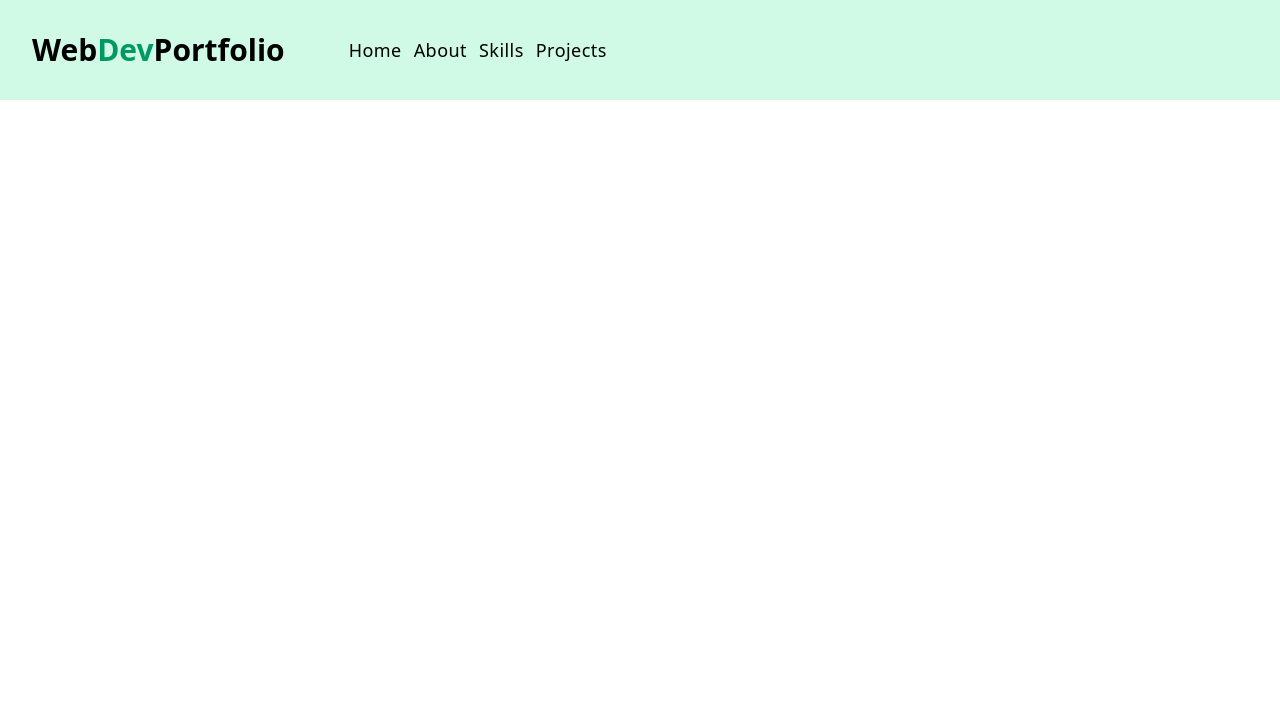
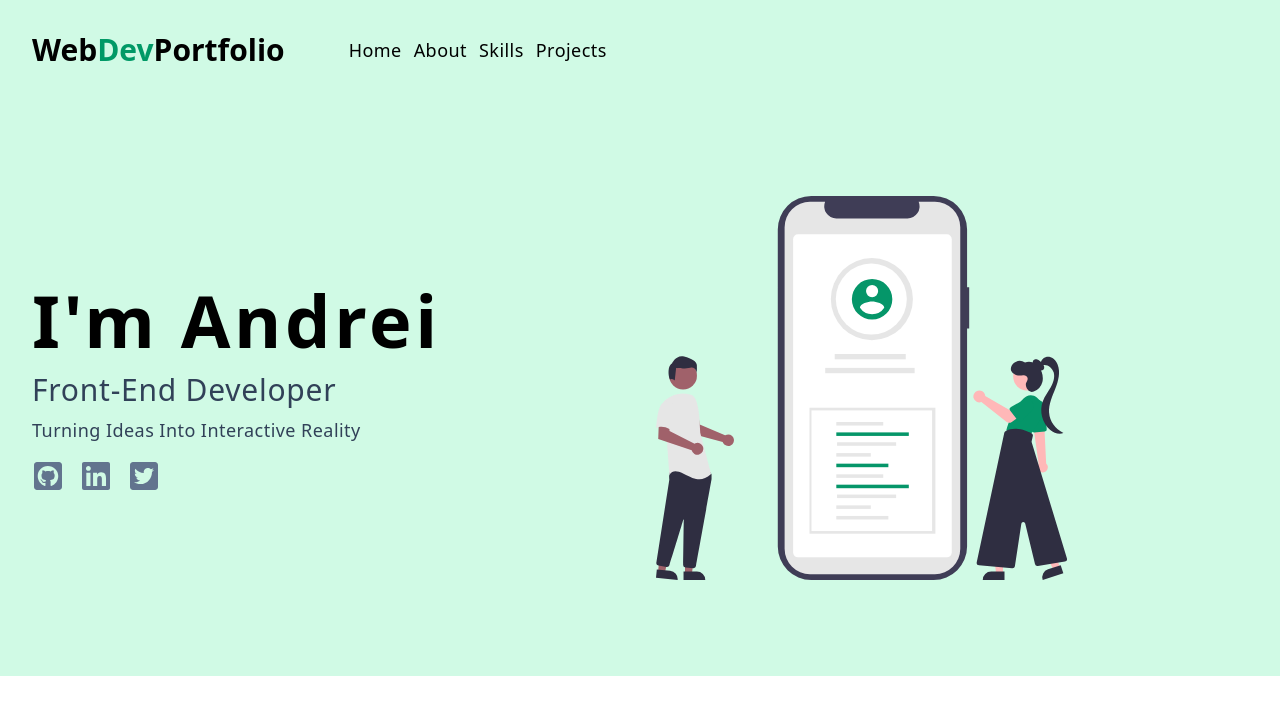
Before and after one commit to SimAndrew/webDevPortfolio-reactjs, a React (Vite) app: page / in a window 1280 px wide. Shown: the top 714 px of the page. Built offline with nearby package versions, Linux system fonts and the light colour scheme.

Commit message:
feat: add Hero component and integrate it into App

```diff
--- a/src/App.jsx
+++ b/src/App.jsx
@@ -1,9 +1,11 @@
 import Navbar from './components/Navbar.jsx';
+import Hero from './components/Hero.jsx';
 
 function App() {
 	return (
 		<>
 			<Navbar />
+			<Hero />
 		</>
 	);
 }
--- /dev/null
+++ b/src/components/Hero.jsx
@@ -0,0 +1,40 @@
+import heroImg from '../assets/hero.svg';
+import { FaGithubSquare, FaLinkedin, FaTwitterSquare } from 'react-icons/fa';
+
+const Hero = () => {
+	return (
+		<div className="bg-emerald-100 py-24">
+			<div className="align-element grid md:grid-cols-2 items-center gap-8">
+				<article>
+					<h1 className="text-7xl font-bold tracking-wider">I'm Andrei</h1>
+
+					<p className="mt-4 text-3xl text-slate-700 capitalize tracking-wide">
+						Front-End Developer
+					</p>
+
+					<p className="mt-2 text-lg text-slate-700 capitalize tracking-wide">
+						turning ideas into interactive reality
+					</p>
+
+					<div className="flex gap-x-4 mt-4">
+						<a href="#">
+							<FaGithubSquare className="h-8 w-8 text-slate-500 hover:text-black duration-300" />
+						</a>
+						<a href="#">
+							<FaLinkedin className="h-8 w-8 text-slate-500 hover:text-black duration-300" />
+						</a>
+						<a href="#">
+							<FaTwitterSquare className="h-8 w-8 text-slate-500 hover:text-black duration-300" />
+						</a>
+					</div>
+				</article>
+
+				<article className="hidden md:block">
+					<img src={heroImg} alt="hero section" className="h-80 lg:h-96" />
+				</article>
+			</div>
+		</div>
+	);
+};
+
+export default Hero;
--- a/src/components/Navbar.jsx
+++ b/src/components/Navbar.jsx
@@ -3,7 +3,7 @@
 const Navbar = () => {
 	return (
 		<nav className="bg-emerald-100">
-			<div className="mx-auto max-w-7xl px-8 py-4 flex flex-col sm:flex-row sm:gap-x-16 sm:items-center sm:py-8">
+			<div className="align-element py-4 flex flex-col sm:flex-row sm:gap-x-16 sm:items-center sm:py-8">
 				<h2 className="text-3xl font-bold">
 					Web<span className="text-emerald-600">Dev</span>Portfolio
 				</h2>
--- a/src/index.css
+++ b/src/index.css
@@ -1 +1,7 @@
 @import 'tailwindcss';
+
+@layer components {
+	.align-element {
+		@apply mx-auto max-w-7xl px-8;
+	}
+}
```
Also changed, not shown: src/assets/hero.svg (added).
